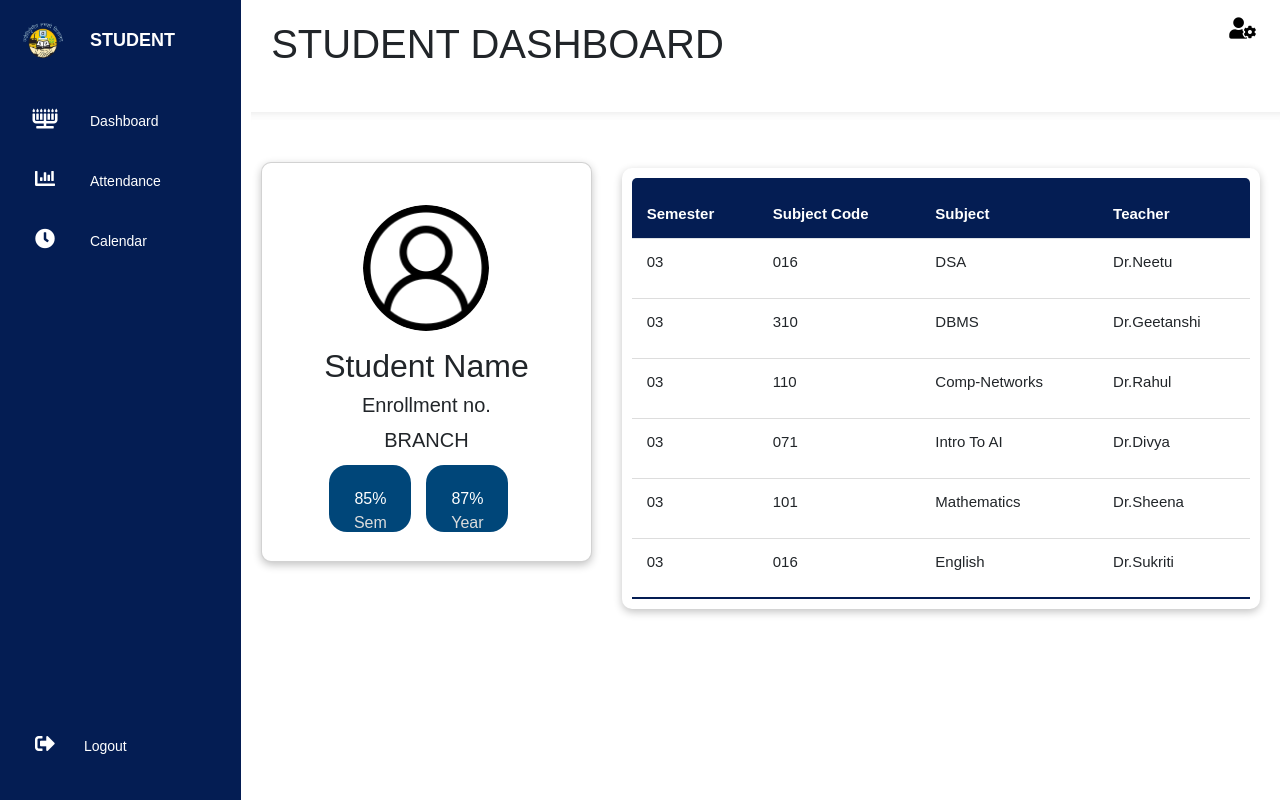
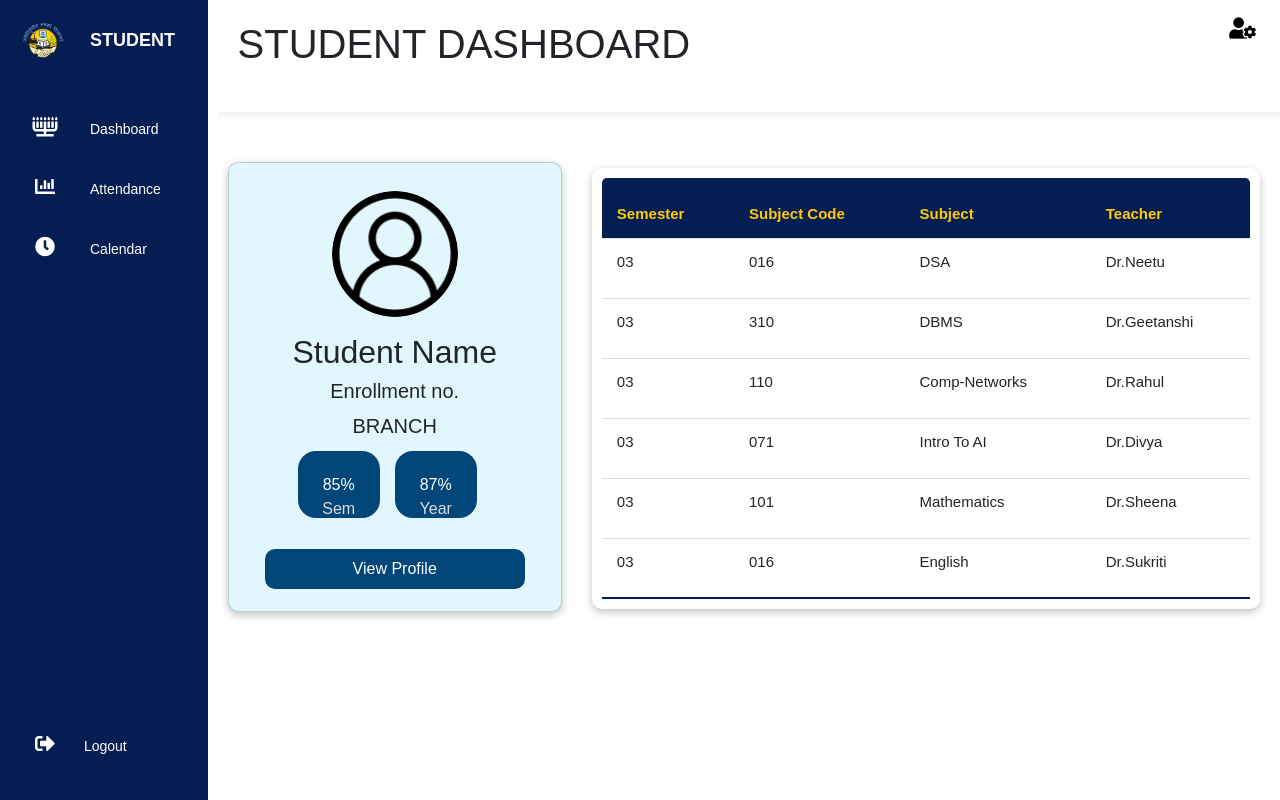
Before and after one commit to Chaitanyarai899/AttendanceManagementSystem, a React (Create React App) app in the folder client/: page /dashboard in a window 1280 px wide. Built offline with nearby package versions, Linux system fonts and the light colour scheme.

Commit message:
Minor changes

```diff
--- a/client/src/Pages/Dashboard.js
+++ b/client/src/Pages/Dashboard.js
@@ -2,6 +2,8 @@ import React from 'react'
 import './../style.css'
 import Profile from "../img/user.png"
 import Navbar from '../component/Navbar'
+import { Link } from 'react-router-dom'
+import Button from "react-bootstrap/Button";
 
 const Dashboard = () => {
   return (
@@ -35,6 +37,10 @@ const Dashboard = () => {
                     <td>Year</td>
                   </tr>
                 </table>
+              </div>
+              <div className='d-flex justify-content-center'>
+              <Link className='pageLink' to="/about"><Button className='profile-btn w-100' variant="outline-light" size="md">View Profile
+              </Button></Link>
               </div>
             </div>
 
--- a/client/src/component/Navbar.js
+++ b/client/src/component/Navbar.js
@@ -8,9 +8,9 @@ function Navbar() {
     <>
     <nav>
           <ul>
-            <li className='pb-4 logo-li'><a className="logo">
+            <li className='pb-4 logo-li my-2'><a className="logo">
               <img src={Logo} />
-              <span className="nav-item">Student</span>
+              <span className="nav-item nav-first">STUDENT</span>
             </a></li>
             <li><Link className='pageLink' to="/dashboard">
               <i className="fas fa-menorah"></i>
--- a/client/src/style.css
+++ b/client/src/style.css
@@ -236,17 +236,17 @@ nav {
   bottom: 0;
   height: 100vh;
   left: 0;
-  width: 90px;
+  width: 250px;
 
   background: #041D53;
   overflow: hidden;
   transition: 0.5s;
 }
 
-nav:hover {
+/* nav:hover {
   width: 300px;
   transition: 1s;
-}
+} */
 
 .logo {
   display: flex;
@@ -290,12 +290,11 @@ nav .fas {
 }
 
 .cont a:hover {
-  background: rgb(196, 198, 232);
+  color: #ffcb04;
 }
 
-.cont a:hover i {
-  color: #041D53;
-  transition: 0.5s;
+.nav-first:hover{
+  color: #fff;
 }
 
 .logout {
@@ -346,12 +345,13 @@ nav .fas {
 
 .users .card {
   width: 500px;
-  height: 400px;
+  height: 450px;
   margin: 10px;
   text-align: center;
   border-radius: 10px;
   padding: 10px;
   overflow: hidden;
+  background-color: #E2F6FE;
   box-shadow: rgba(0, 0, 0, 0.24) 0px 3px 8px;
 }
 
@@ -384,6 +384,10 @@ nav .fas {
   background: #004679;
   color: #fff;
 }
+.users .per span:hover {
+  background-color: #041D53;
+  transition: 0.5s;
+}
 
 .users .per td {
   color: gainsboro;
@@ -394,17 +398,17 @@ nav .fas {
 .users .card button {
   width: 100%;
   margin-top: 18px;
-  padding: 7px;
   cursor: pointer;
   border-radius: 10px;
   background-color: #004679;
   color: #fff;
   border: 2px solid #004679;
+  font-weight: 500;
 }
 
 .users .card button:hover {
-  background: #fff;
-  color: #000;
+  background: #041D53;
+  color: #ffcb04;
   transition: 0.5s;
 }
 
@@ -434,7 +438,7 @@ nav .fas {
 }
 
 table thead tr {
-  color: #fff;
+  color: #ffcb04;
   background: #041D53;
   text-align: left;
   font-weight: bold;
@@ -450,8 +454,8 @@ table thead tr {
   border-bottom: 1.5px solid #ddd;
 }
 
-.table tbody tr:nth-of-type(odd) {
-  background: #fff;
+.table tbody tr:hover{
+  background-color: #E2F6FE;
 }
 
 .table tbody tr.active {
```
